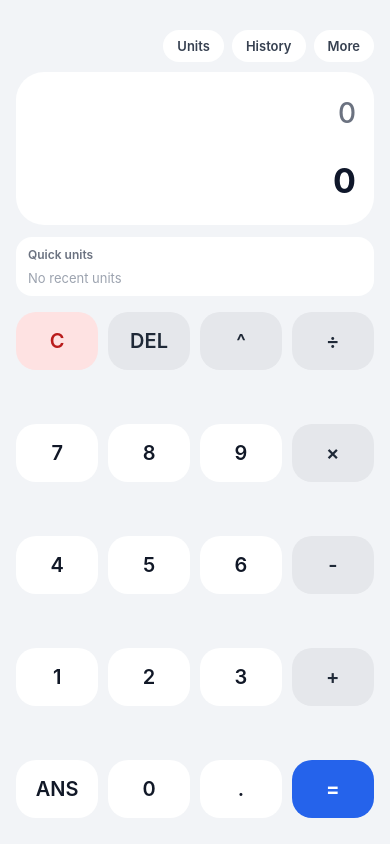
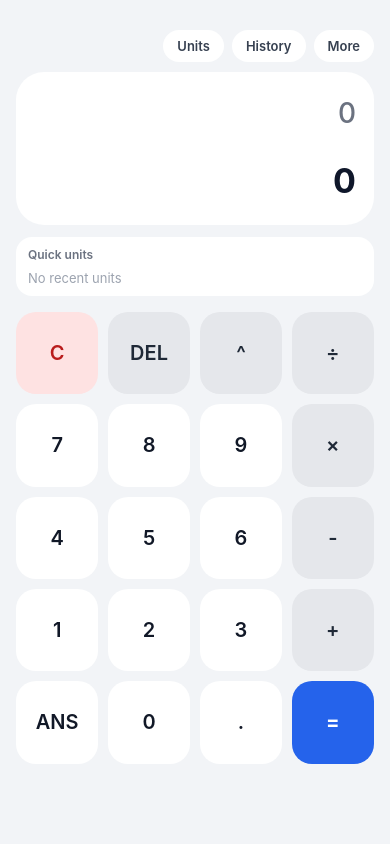
Before and after one commit to bobwillrulex/Unit-Calculator, a React Native app: screen / in a window 390 px wide. Built offline with nearby package versions, Linux system fonts and the light colour scheme.

Commit message:
Make keypad buttons square and normalize bottom spacing

```diff
--- a/src/screens/HomeScreen.tsx
+++ b/src/screens/HomeScreen.tsx
@@ -448,7 +448,6 @@ export const HomeScreen = () => {
 
   const activePadButtons = morePadVisible ? expandedPadButtons : compactPadButtons;
   const gridColumns = morePadVisible ? 5 : 4;
-  const buttonHeight = morePadVisible ? 42 : 58;
 
   const openAnswerUnitSheet = (): void => {
     if (!answerDisplay.unitText || compatibleUnits.length === 0) {
@@ -566,7 +565,6 @@ export const HomeScreen = () => {
             button={button}
             onPress={handleButtonPress}
             columns={gridColumns}
-            buttonHeight={buttonHeight}
             compact={morePadVisible}
           />
         ))}
@@ -646,20 +644,18 @@ const PadKey = ({
   button,
   onPress,
   columns,
-  buttonHeight,
   compact,
 }: {
   button: PadButton;
   onPress: (button: PadButton) => void;
   columns: number;
-  buttonHeight: number;
   compact: boolean;
 }) => {
   return (
     <Pressable
       style={({ pressed }) => [
         styles.key,
-        { width: `${(100 / columns) - 2}%`, minHeight: buttonHeight },
+        { width: `${(100 / columns) - 2}%` },
         button.variant === 'operator' && styles.keyOperator,
         button.variant === 'accent' && styles.keyAccent,
         button.variant === 'danger' && styles.keyDanger,
@@ -824,16 +820,16 @@ const styles = StyleSheet.create({
     flexDirection: 'row',
     flexWrap: 'wrap',
     justifyContent: 'space-between',
-    alignContent: 'space-between',
+    alignContent: 'flex-start',
     marginTop: 4,
+    rowGap: 10,
   },
   key: {
-    minHeight: 58,
+    aspectRatio: 1,
     borderRadius: 20,
     backgroundColor: '#ffffff',
     alignItems: 'center',
     justifyContent: 'center',
-    marginBottom: 10,
   },
   keyOperator: {
     backgroundColor: '#e5e7eb',
```
